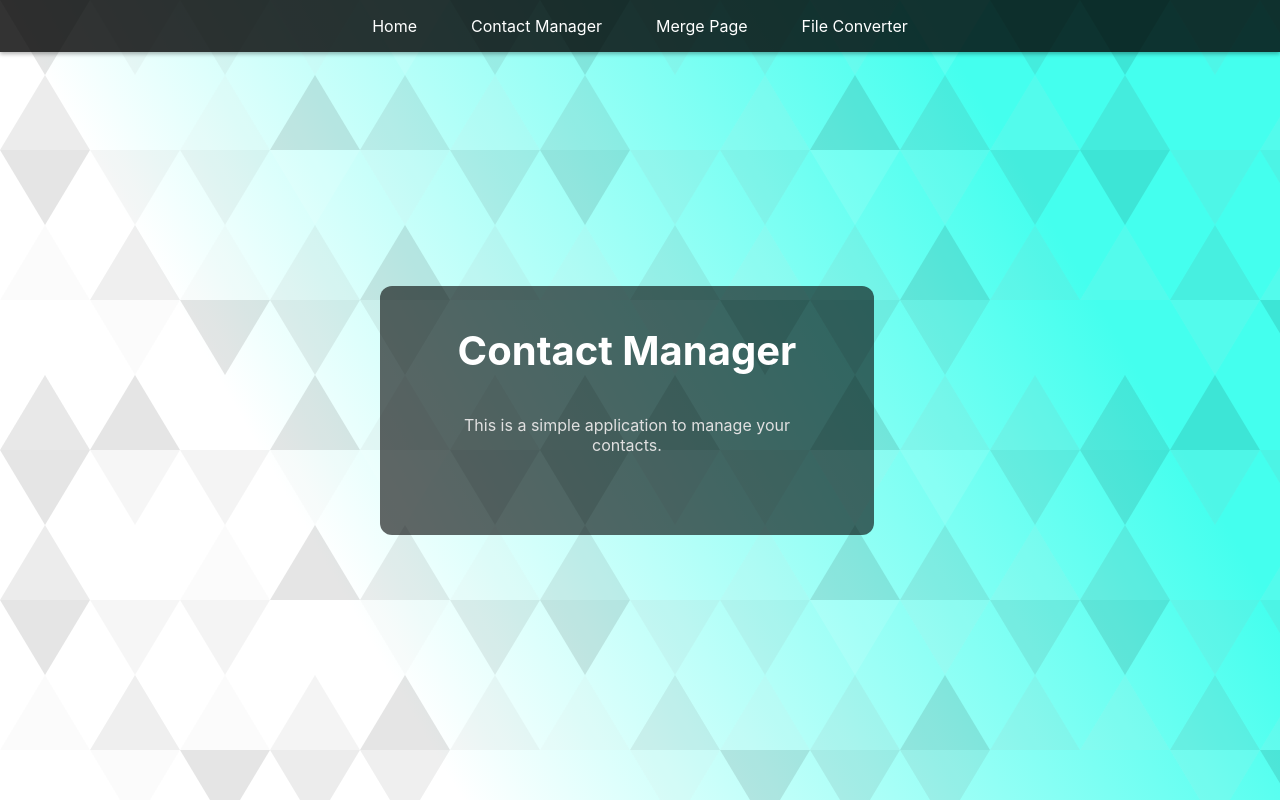
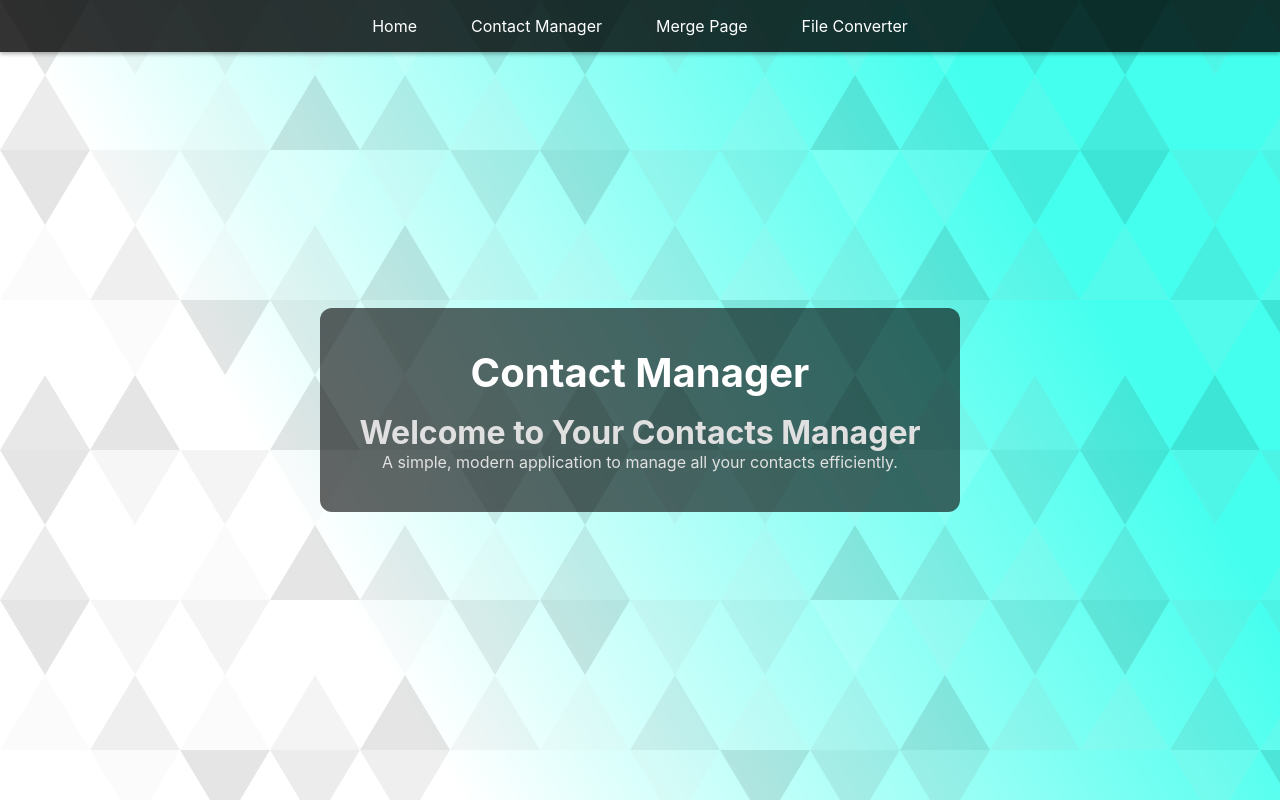
Before and after one commit to Fred56733/Cleaner-Contacts, a React (Vite) app: page /#/ in a window 1280 px wide. Built offline with nearby package versions, Linux system fonts and the light colour scheme.

Commit message:
fixed centering
added centering and trying to make a decent home screen.

```diff
--- a/package.json
+++ b/package.json
@@ -15,7 +15,8 @@
     "react": "^18.3.1",
     "react-dom": "^18.3.1",
     "react-modal": "^3.16.3",
-    "react-router-dom": "^7.1.1"
+    "react-router-dom": "^7.1.1",
+    "tsparticles": "^3.8.1"
   },
   "devDependencies": {
     "@eslint/js": "^9.17.0",
--- a/src/App.css
+++ b/src/App.css
@@ -16,9 +16,10 @@ body {
 }
 
 
+
 /* Layout Container */
 .app-container {
-  width: 95%;
+  width: 100%;
   max-width: 1400px;
   background: rgba(0, 0, 0, 0.6);
   padding: 40px;
@@ -56,6 +57,7 @@ body {
   background: rgba(255, 165, 0, 0.3);
   border-color: rgba(255, 165, 0, 0.8);
 }
+
 
 
 /* Header */
--- a/src/pages/HomePage.jsx
+++ b/src/pages/HomePage.jsx
@@ -1,11 +1,15 @@
-// Code to render the Home page of the application.
 import React from 'react';
 
 function HomePage() {
-  console.log("Rendering HomePage");
   return (
-    <div className="container">
-      <p>This is a simple application to manage your contacts.</p>
+    <div className="flex items-center justify-center min-h-screen bg-gray-100">
+      <div className="bg-white p-8 rounded-2xl shadow-lg text-center max-w-lg">
+        <h1 className="text-3xl font-bold text-gray-900 mb-4">Welcome to Your Contacts Manager</h1>
+        <p className="text-gray-600 mb-6">
+          A simple, modern application to manage all your contacts efficiently.
+        </p>
+
+      </div>
     </div>
   );
 }
```
Also changed, not shown: 1 other file (tests, documents, lock files or other folders).
